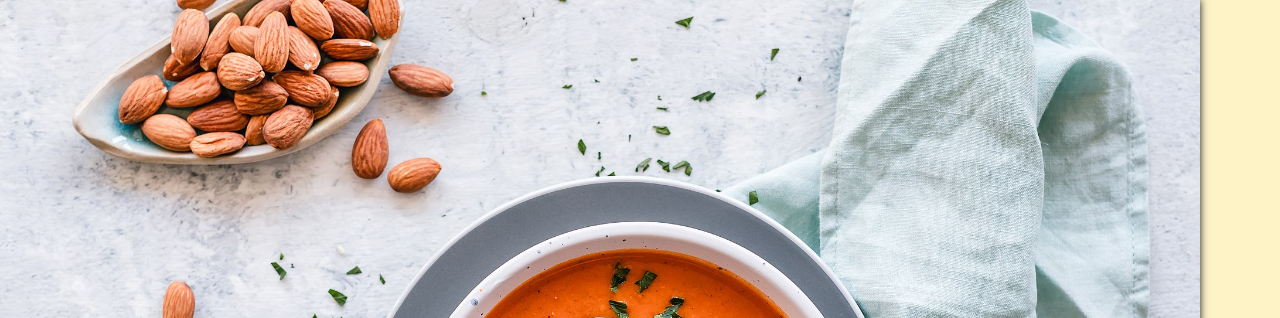
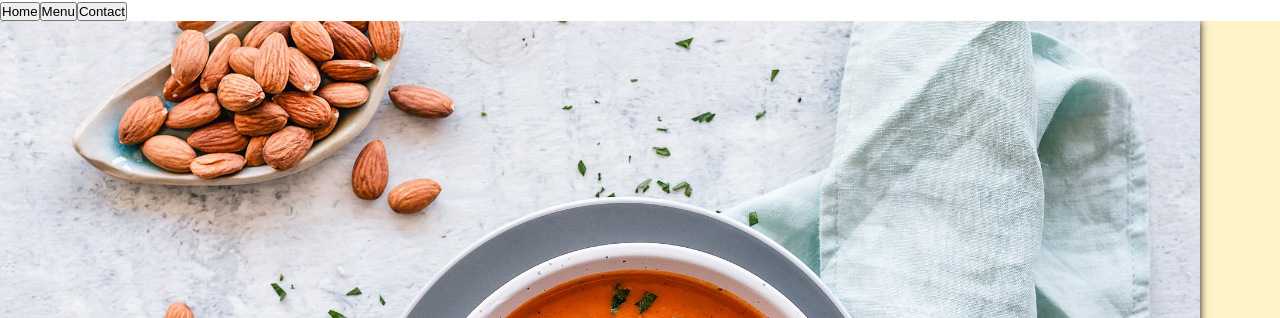
Before and after one commit to E-Trinh/RestaurantHome, a website built with webpack: page src/index.html in a window 1280 px wide. Shown: the top 318 px of the page. Built offline with nearby package versions, Linux system fonts and the light colour scheme.

Commit message:
Added navigation bar

```diff
--- a/src/index.js
+++ b/src/index.js
@@ -1,4 +1,28 @@
 import './styles.css';
 import { homePage } from './home.js'
 
+function navBar() {
+    const div = document.createElement("div");
+    div.classList.toggle("nav-bar");
+
+    const home = document.createElement("button");
+    home.classList.toggle("nav-button");
+    home.textContent = "Home";
+
+    const menu = document.createElement("button");
+    home.classList.toggle("nav-button");
+    menu.textContent = "Menu";
+
+    const contact = document.createElement("button");
+    home.classList.toggle("nav-button");
+    contact.textContent = "Contact";
+
+    div.appendChild(home);
+    div.appendChild(menu);
+    div.appendChild(contact);
+
+    return div;
+}
+
+document.getElementById("content").appendChild(navBar());
 document.getElementById("content").appendChild(homePage());
--- a/webpack.config.js
+++ b/webpack.config.js
@@ -11,6 +11,7 @@ module.exports = {
   plugins: [
     new HtmlWebpackPlugin({
       template: './src/index.html',
+      inject: false,
     }),
   ],
   module: {
```
Also changed, not shown: dist/bundle.js, dist/index.html.
